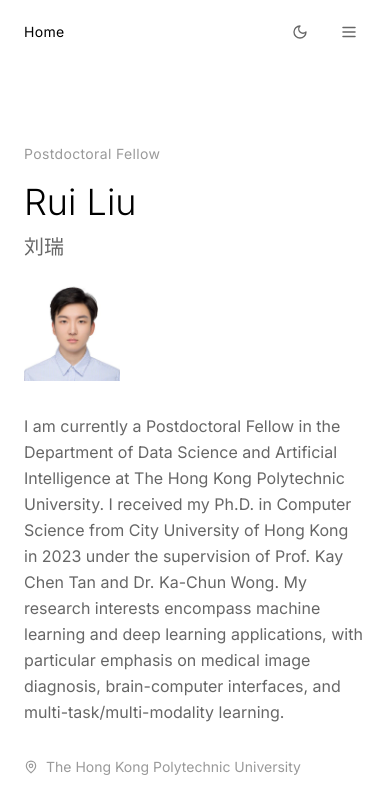
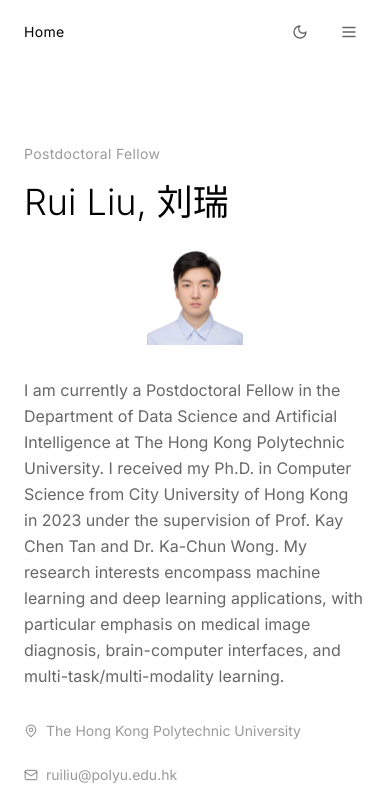
Before and after one commit to CookieMikeLiu/academic-portfolio, a React (Vite) app: page / in a window 390 px wide. Shown: the top 803 px of the page. Built offline with nearby package versions, Linux system fonts and the light colour scheme.

Commit message:
Update name format and center mobile avatar

```diff
--- a/src/components/Hero.tsx
+++ b/src/components/Hero.tsx
@@ -12,14 +12,11 @@
               {personalInfo.title}
             </p>
 
-            <h1 className="text-4xl md:text-5xl font-light mb-2 text-black dark:text-white leading-tight">
-              {personalInfo.name}
+            <h1 className="text-4xl md:text-5xl font-light mb-6 text-black dark:text-white leading-tight">
+              {personalInfo.name}, 刘瑞
             </h1>
-            <p className="text-xl md:text-2xl font-light text-black/60 dark:text-white/60 mb-6">
-              刘瑞
-            </p>
 
-            <div className="flex justify-start mb-8 md:hidden">
+            <div className="flex justify-center mb-8 md:hidden">
               <div className="w-24 h-24 overflow-hidden bg-black/5 dark:bg-white/5">
                 <img
                   src="profile-photo.jpg"
```
